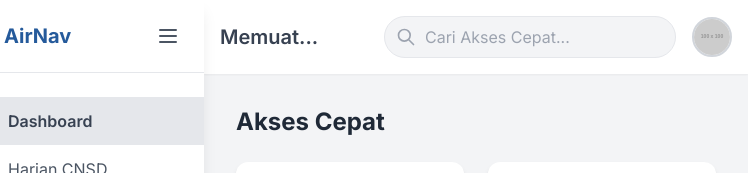
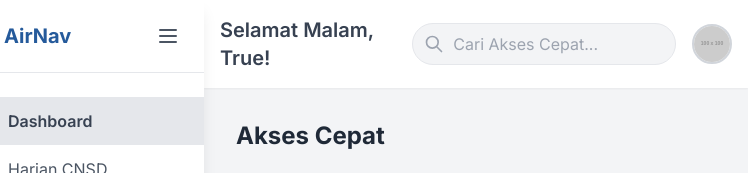
Before and after one commit to weterhans/Airnav-App, an Electron app: page index.html in a window 800 px wide. Shown: the top 173 px of the page, 52-800 px from the left. Drawn offline with nearby package versions, Linux system fonts and the light colour scheme; sample sign-in values are in the browser's storage; placeholder pictures from the web are drawn by us.

Commit message:
Update index.html

```diff
--- a/index.html
+++ b/index.html
@@ -435,12 +435,7 @@
                 else { greetingText = `Selamat Malam, ${capitalizedName}!`; }
                 greetingElement.textContent = greetingText;
             };
-
-            // Memanggil fungsi saat halaman dimuat
-            loggedInUser = sessionStorage.getItem('loggedInUser');
-            if (loggedInUser) {
-                updateGreeting(loggedInUser);
-            }
+            updateGreeting(loggedInUser);
 
             // --- Chart.js Initialization ---
             const ctx = document.getElementById('woChart').getContext('2d');
```
